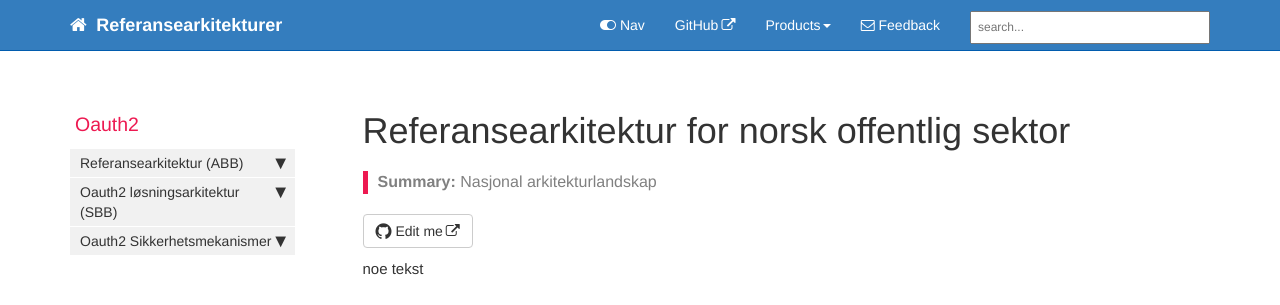
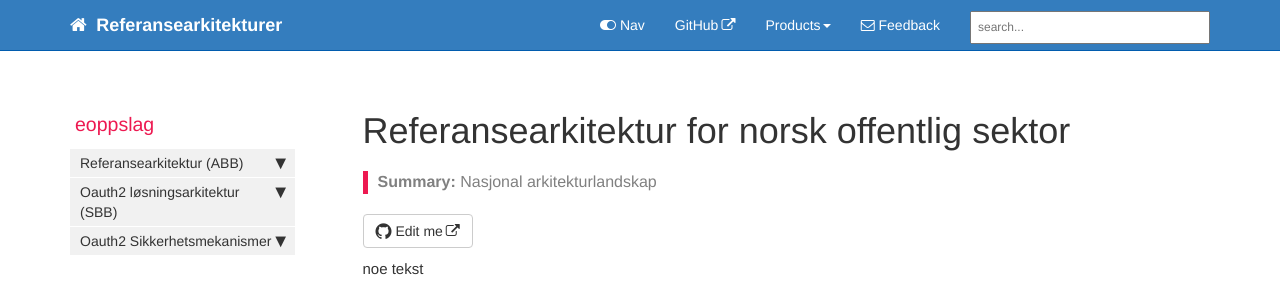
Before and after one commit to joergenb/oauth2-veileder, a Jekyll site: the page built from index.md, in a window 1280 px wide. Shown: the top 305 px of the page. Built offline with Jekyll 4.4.1, drawn with Linux system fonts in a browser that asks for light colours; nearby versions of some CDN libraries; comment, search, counter and statistics services are not loaded.

Commit message:
meir config

```diff
--- a/_data/sidebars/eoppslag.yml
+++ b/_data/sidebars/eoppslag.yml
@@ -2,7 +2,7 @@
 
 entries:
 - title: eOppslag
-  product: Oauth2
+  product: eoppslag
   version:
   folders:
 
```
